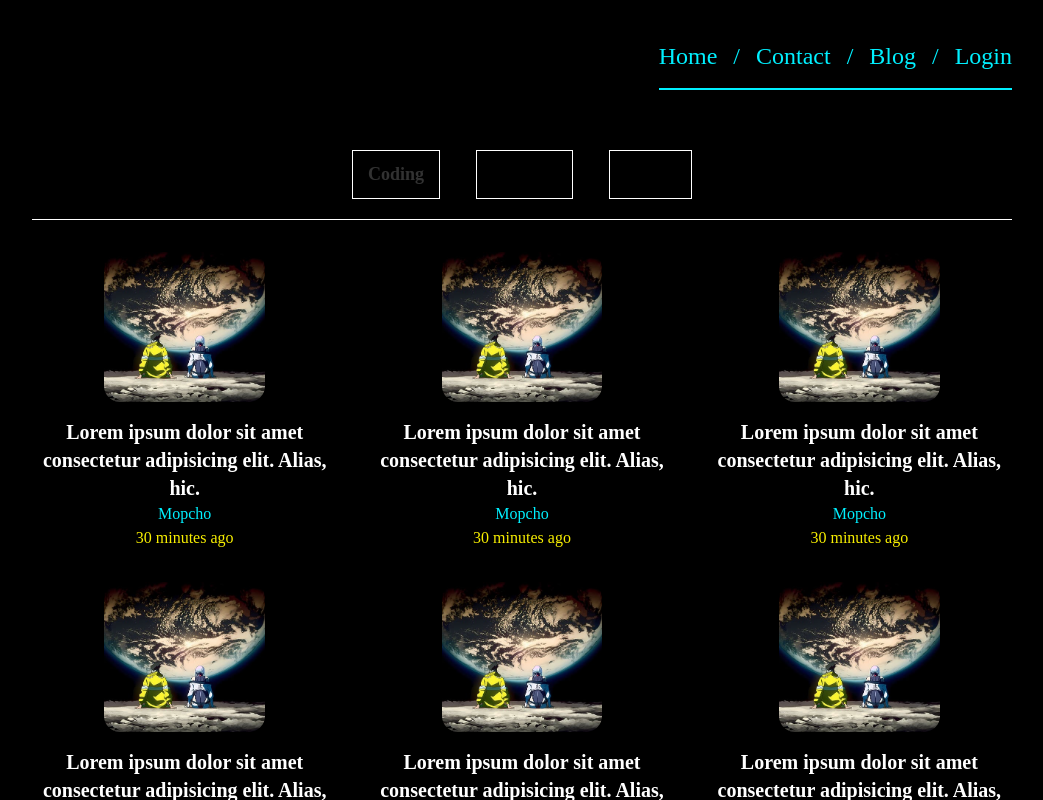
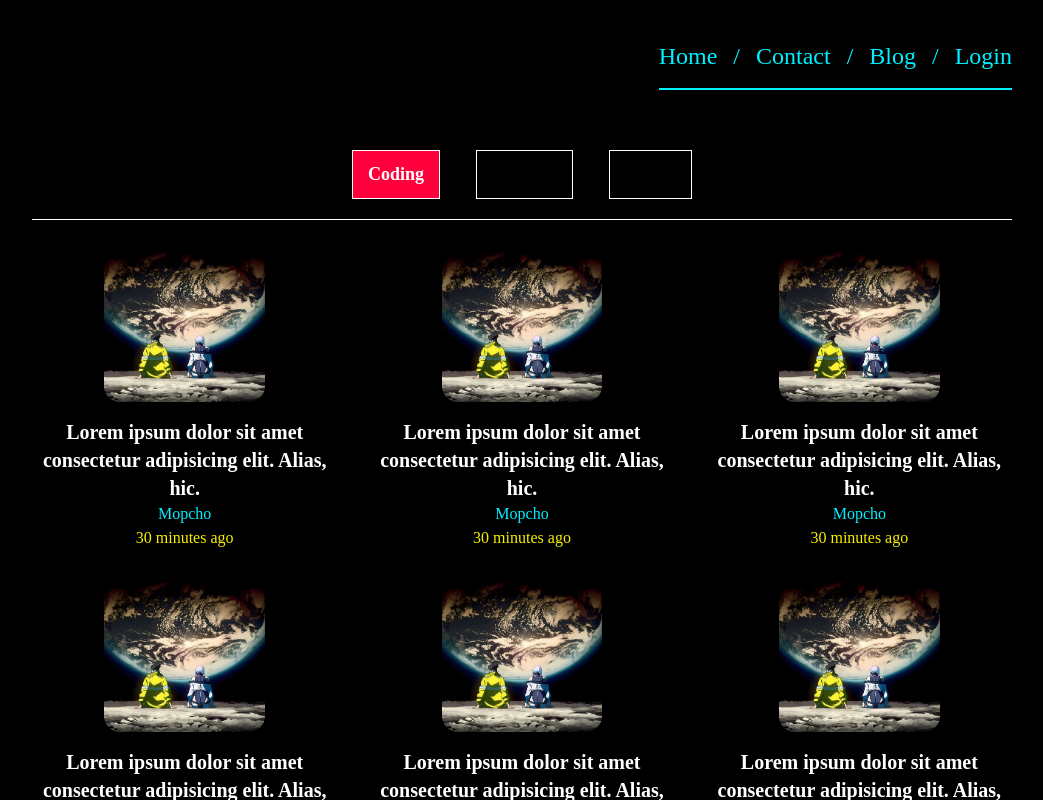
Before and after one commit to Mopcho/Small-NextJs-Project, a Next.js app in the folder client/: page /browse in a window 1280 px wide. In both pictures the pointer is over the item "Coding". Shown: the whole page, without its empty margins (118-1161 px from the left). Built offline with nearby package versions, Linux system fonts and the light colour scheme; a web font is replaced by a local one.

Commit message:
Better styles

```diff
--- a/client/src/app/(home)/browse/page.tsx
+++ b/client/src/app/(home)/browse/page.tsx
@@ -4,7 +4,7 @@ export default function Browse() {
   return (
     <section className="browse-layout custom-container bg-custom-black">
       <div className="browse-menu">
-        <li className="browse-selected-category">Coding</li>
+        <li>Coding</li>
         <li>Cooking</li>
         <li>Anime</li>
       </div>
--- a/client/src/public/stylesheets/global.css
+++ b/client/src/public/stylesheets/global.css
@@ -230,8 +230,8 @@ a {
   transition: 0.2s ease-in;
 }
 .browse-menu li:hover {
-  background-color: 0 240 255;
-  color: rgb(50, 50, 50);
+  background-color: rgb(255, 0, 60);
+  color: white;
 }
 
 .browse-selected-category {
--- a/client/src/sass/global.scss
+++ b/client/src/sass/global.scss
@@ -271,8 +271,8 @@ a {
     transition: 0.2s ease-in;
 
     &:hover {
-      background-color: $cyan;
-      color: rgb(50, 50, 50);
+      background-color: rgb($red);
+      color: white;
     }
   }
 }
```
Also changed, not shown: 1 other file (tests, documents, lock files or other folders).
